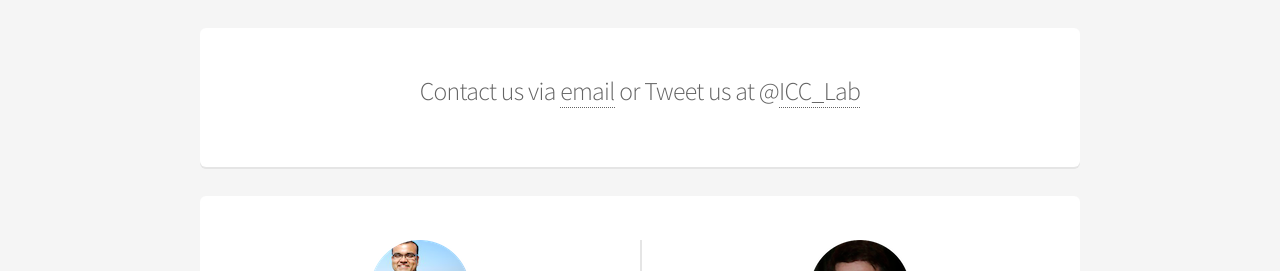
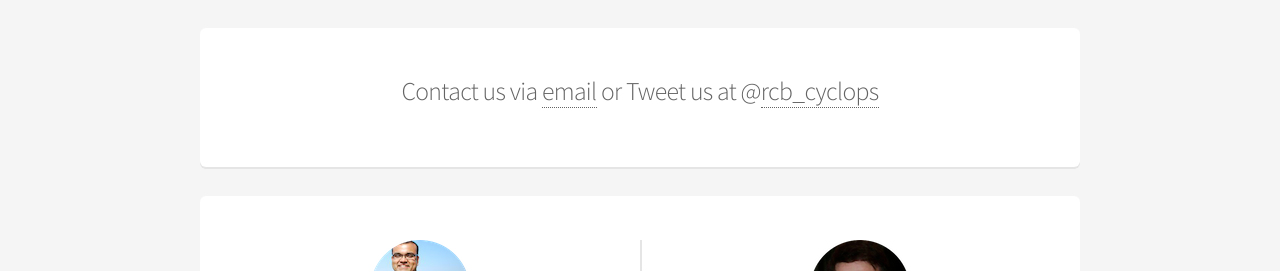
Before and after one commit to icclab/cyclops, a Jekyll site: the page built from contact.html, in a window 1280 px wide and 900 px high, scrolled down 521 px. Shown: the part 185-456 px from the top of the window. Built offline with Jekyll 4.4.1, drawn with Linux system fonts in a browser that asks for light colours.

Commit message:
Added Twitter

```diff
--- a/_includes/footer.html
+++ b/_includes/footer.html
@@ -2,7 +2,7 @@
 		<!-- Footer -->
 			<footer id="footer">
 				<ul class="icons">
-					<li><a target="_blank" href="https://twitter.com/icc_lab" class="icon fa-twitter"><span class="label">Twitter</span></a></li>
+					<li><a target="_blank" href="https://twitter.com/rcb_cyclops" class="icon fa-twitter"><span class="label">Twitter</span></a></li>
 					<li><a target="_blank" href="https://github.com/icclab/cyclops" class="icon fa-github"><span class="label">Github</span></a></li>
 					<li><a href="mailto:icclab-rcb-cyclops@dornbirn.zhaw.ch" class="icon fa-envelope"><span class="label">Mail</span></a></li>
 				</ul>
--- a/contact.html
+++ b/contact.html
@@ -15,7 +15,7 @@
 <section class="box special features">
 	<div class="features">
 		<section>
-			<h3>Contact us via <a href="mailto:icclab-rcb-cyclops@dornbirn.zhaw.ch">email</a> or Tweet us at @<a target="_blank" href="https://twitter.com/ICC_Lab">ICC_Lab</a></h3>
+			<h3>Contact us via <a href="mailto:icclab-rcb-cyclops@dornbirn.zhaw.ch">email</a> or Tweet us at @<a target="_blank" href="https://twitter.com/rcb_cyclops">rcb_cyclops</a></h3>
 		</section>
 	</div>
 </section>
```
Also changed, not shown: 14 other files.
